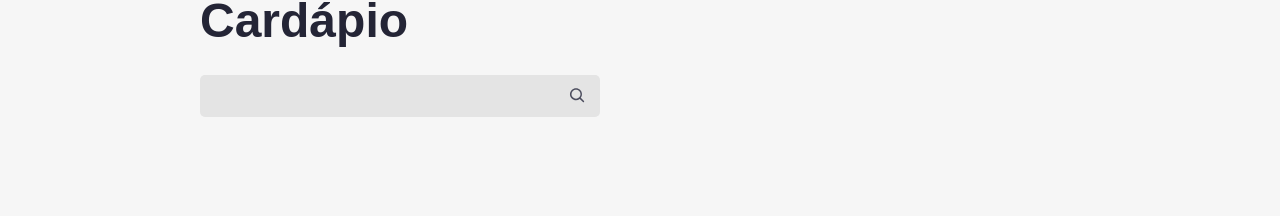
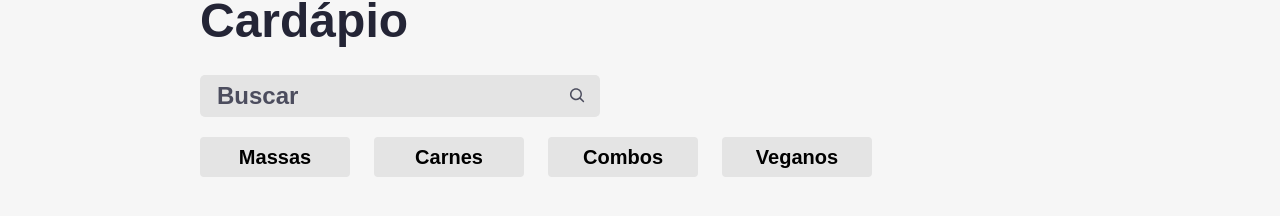
Before and after one commit to devkarine/aluroni, a React (Create React App) app: page / in a window 1280 px wide. Shown: the part 508-724 px from the top of the page. Built offline with nearby package versions, Linux system fonts and the light colour scheme; a web font is replaced by a local one.

Commit message:
feat: adiciona filtro

```diff
--- a/package.json
+++ b/package.json
@@ -10,6 +10,7 @@
     "@types/node": "^16.18.65",
     "@types/react": "^18.2.38",
     "@types/react-dom": "^18.2.17",
+    "classnames": "^2.3.2",
     "normalize.css": "^8.0.1",
     "react": "^18.2.0",
     "react-dom": "^18.2.0",
--- a/src/pages/Cardapio/Buscador/Buscador.module.scss
+++ b/src/pages/Cardapio/Buscador/Buscador.module.scss
@@ -14,6 +14,7 @@
   @media (max-width: $mobile) {
     width: 100%;
   }
+
   input {
     background-color: $grey;
     border: none;
--- a/src/pages/Cardapio/Buscador/index.tsx
+++ b/src/pages/Cardapio/Buscador/index.tsx
@@ -12,6 +12,7 @@
       <input
         value={busca}
         onChange={(evento) => setBusca(evento.target.value)}
+        placeholder="Buscar"
       />
       <CgSearch
       size={20}
--- a/src/pages/Cardapio/Cardapio.module.scss
+++ b/src/pages/Cardapio/Cardapio.module.scss
@@ -55,4 +55,12 @@
     font-size: 3rem;
     margin-bottom: 30px;
   }
+  &__filtros {
+    align-items: center;
+    display: flex;
+    flex-wrap: wrap;
+    justify-content: space-between;
+    margin-bottom: 30px;
+    width: 100%;
+  }
 }
--- /dev/null
+++ b/src/pages/Cardapio/Filtros/Filtros.module.scss
@@ -0,0 +1,27 @@
+@import "styles/variaveis";
+
+.filtros {
+  display: flex;
+  gap: 24px;
+  flex-wrap: wrap;
+  margin: 20px 0;
+  &__filtro {
+    align-items: center;
+    background-color: $grey;
+    border: none;
+    border-radius: 4px;
+    display: flex;
+    font-size: 1.25rem;
+    font-weight: bold;
+    height: 40px;
+    justify-content: center;
+    width: 150px;
+    &--ativo {
+      background-color: $blue;
+      color: white;
+    }
+    &:hover {
+      cursor: pointer;
+    }
+  }
+}
--- /dev/null
+++ b/src/pages/Cardapio/Filtros/filtros.json
@@ -0,0 +1,18 @@
+[
+    {
+      "label": "Massas",
+      "id": 1
+    },
+    {
+      "label": "Carnes",
+      "id": 2
+    },
+    {
+      "label": "Combos",
+      "id": 3
+    },
+    {
+      "label": "Veganos",
+      "id": 4
+    }
+  ]
--- /dev/null
+++ b/src/pages/Cardapio/Filtros/index.tsx
@@ -0,0 +1,38 @@
+import filtros from "./filtros.json";
+import styles from "./Filtros.module.scss";
+import classNames from "classnames";
+
+interface FiltrosProps {
+  id: number;
+  label: string;
+}
+
+interface Props {
+  filtro: number | null;
+  setFiltro: React.Dispatch<React.SetStateAction<number | null>>;
+}
+
+export const Filtros = ({ filtro, setFiltro }: Props) => {
+  const selecionarFiltro = ({ id, label }: FiltrosProps) => {
+    if (filtro === id) return setFiltro(null);
+
+    return setFiltro(id);
+  };
+
+  return (
+    <div className={styles.filtros}>
+      {filtros.map((opcao) => (
+        <button
+          className={classNames({
+            [styles.filtros__filtro]: true,
+            [styles["filtros__filtro--ativo"]]: filtro === opcao.id,
+          })}
+          key={opcao.id}
+          onClick={() => selecionarFiltro(opcao)}
+        >
+          {opcao.label}
+        </button>
+      ))}
+    </div>
+  );
+};
--- a/src/pages/Cardapio/index.tsx
+++ b/src/pages/Cardapio/index.tsx
@@ -2,9 +2,11 @@
 import {ReactComponent as Logo} from 'assets/logo.svg'
 import { Buscador } from "./Buscador";
 import { useState } from "react";
+import { Filtros } from "./Filtros";
 
 export const Cardapio = () => {
   const [busca, setBusca] = useState('')
+  const [filtro, setFiltro] = useState<number | null>(null)
   return (
     <>
       <main>
@@ -23,6 +25,10 @@
           <Buscador
           busca={busca}
           setBusca={setBusca} />
+          <div className={styles.cardapio__filtros}>
+            <Filtros filtro={filtro} setFiltro={setFiltro}/>
+
+          </div>
         </section>
       </main>
     </>
```
Also changed, not shown: 1 other file (tests, documents, lock files or other folders).
